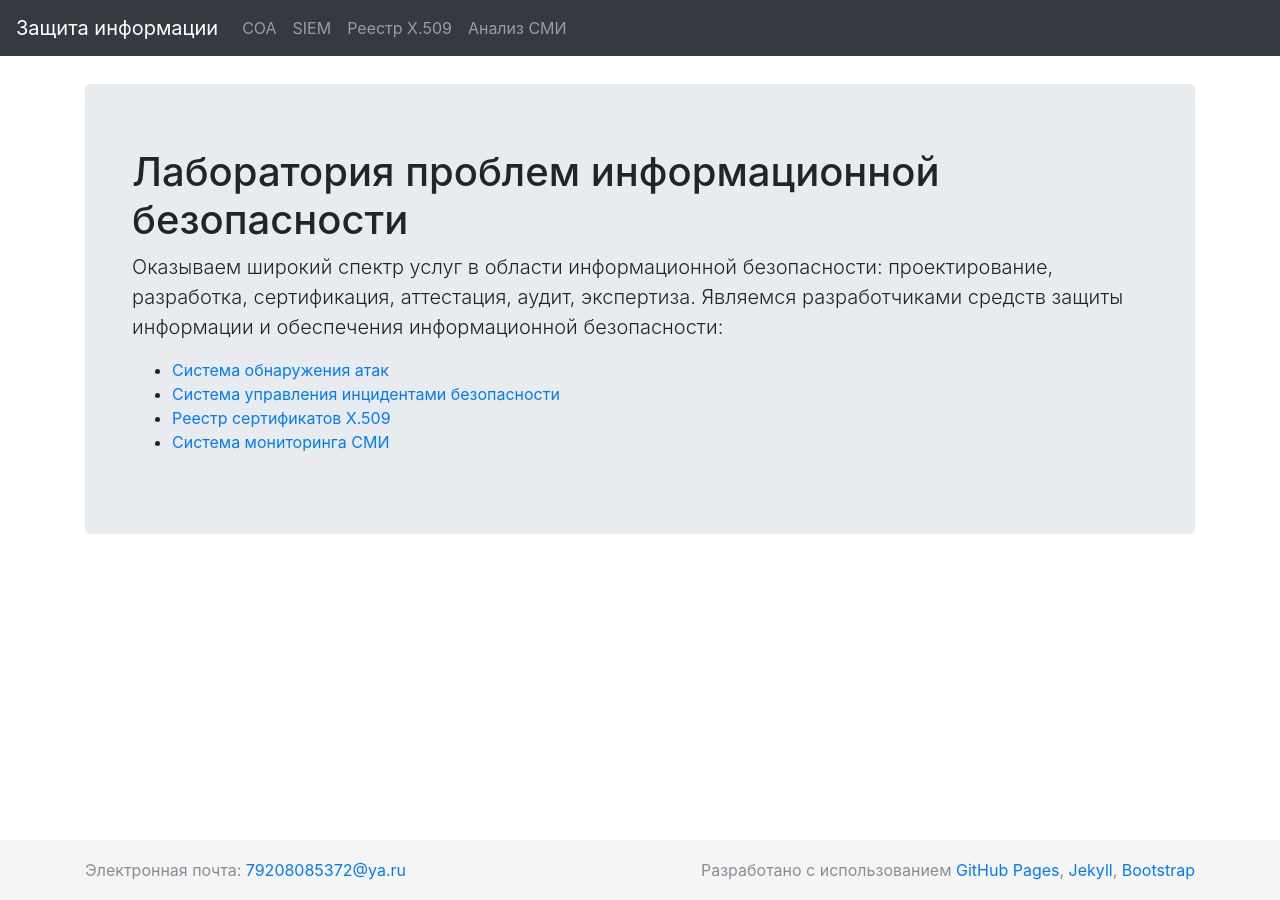
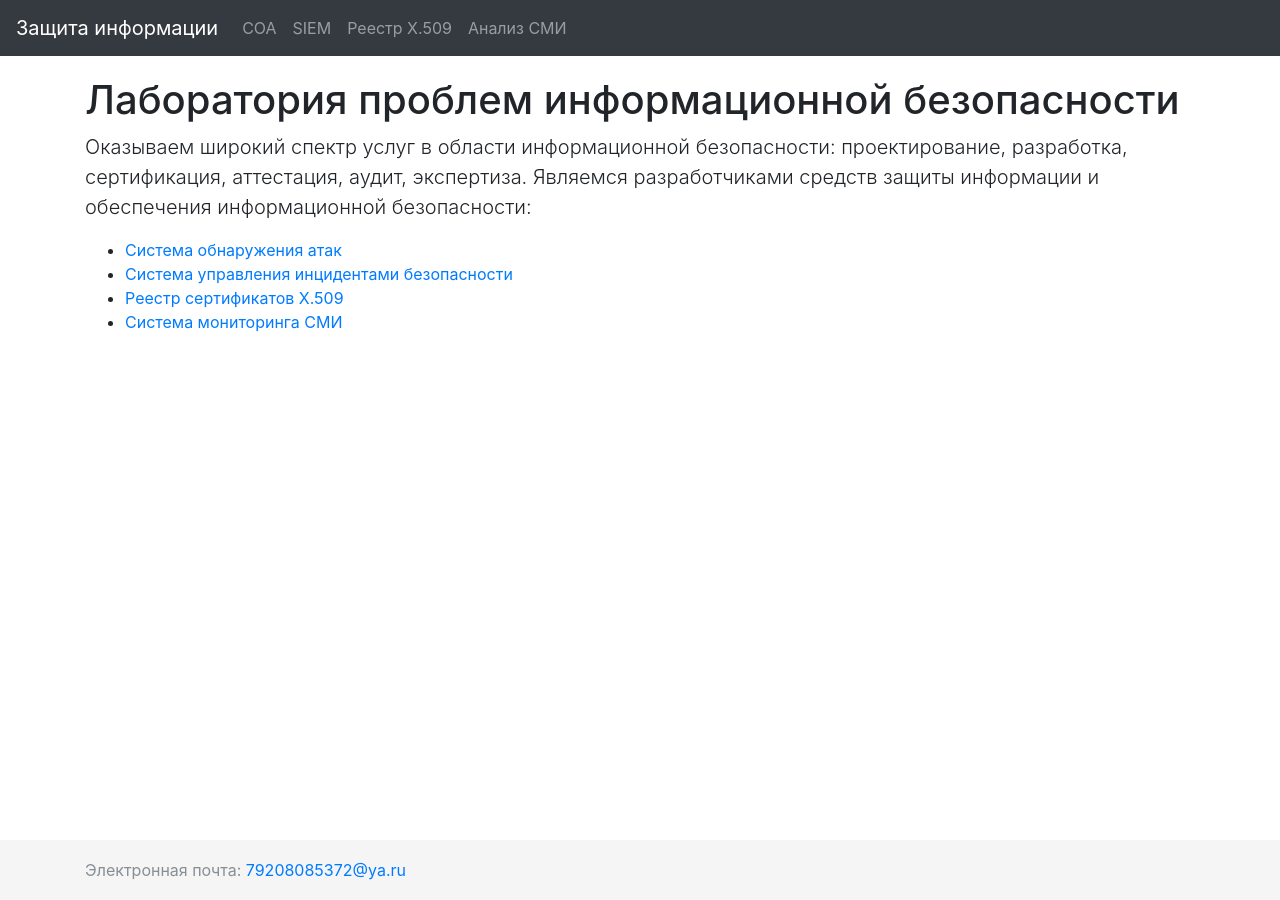
Before and after one commit to fisher85/fisher85.github.io, a Jekyll site: the page built from index.html, in a window 1280 px wide and 900 px high. Built offline with Jekyll 4.4.1, drawn with Linux system fonts in a browser that asks for light colours; nearby versions of some CDN libraries.

Commit message:
Jekyll 28

```diff
--- a/_layouts/default.html
+++ b/_layouts/default.html
@@ -41,20 +41,14 @@
       </div>
     </nav>
 
-    <main role="main" class="container mb-3">
+    <main role="main" class="container">
       {{ content }}
+      <p>&nbsp;</p>
     </main>
 
     <footer class="footer">
       <div class="container">
-        <div class="row">
-          <div class="col">
-            <p class="text-muted">Электронная почта: <a href="mailto:79208085372@ya.ru">79208085372@ya.ru</a></p>
-          </div>
-          <div class="col">
-            <p class="text-muted text-right">Разработано с использованием <a href="https://pages.github.com/" target="_blank">GitHub&nbsp;Pages</a>, <a href="https://jekyllrb.com/" target="_blank">Jekyll</a>, <a href="http://getbootstrap.com/" target="_blank">Bootstrap</a></p>
-          </div>
-        </div>
+        <span class="text-muted">Электронная почта: <a href="mailto:79208085372@ya.ru">79208085372@ya.ru</a><br>Разработано с использованием <a href="https://pages.github.com/" target="_blank">GitHub&nbsp;Pages</a>, <a href="https://jekyllrb.com/" target="_blank">Jekyll</a>, <a href="http://getbootstrap.com/" target="_blank">Bootstrap</a></span>
       </div>
     </footer>
 
--- a/index.html
+++ b/index.html
@@ -3,9 +3,7 @@ layout: default
 title: Решения и услуги в области информационной безопасности
 ---
 
-      <div class="jumbotron mt-4">
-        <div class="container">
-          <h1>Лаборатория проблем информационной безопасности</h1>
+      <h1 class="mt-3">Лаборатория проблем информационной безопасности</h1>
       <p class="lead">Оказываем широкий спектр услуг в области информационной безопасности: проектирование, разработка, сертификация, аттестация, аудит, экспертиза. Являемся разработчиками средств защиты информации и обеспечения информационной безопасности:
         <ul>
           <li><a href="soa.html">Система обнаружения атак</a>
@@ -14,5 +12,3 @@ title: Решения и услуги в области информационн
           <li><a href="smi.html">Система мониторинга СМИ</a>
         </ul>
       </p>
-        </div>
-      </div>
```
Lines whose indentation alone changed are shown as unchanged.
